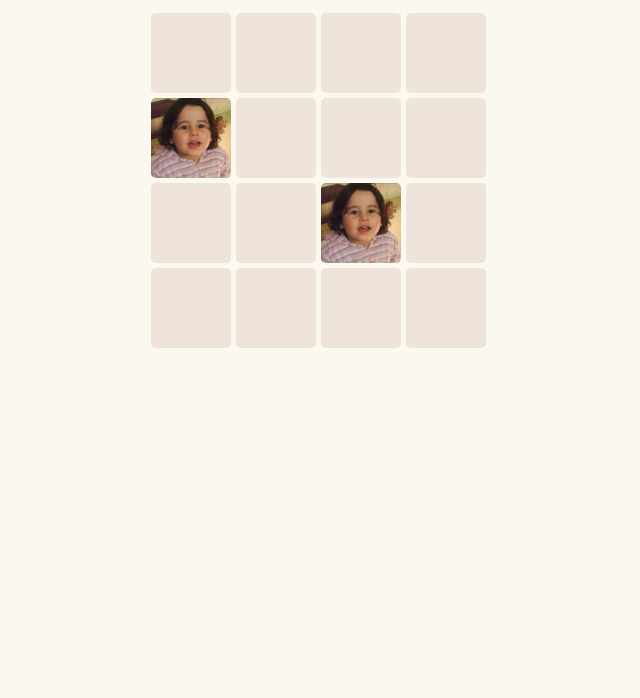
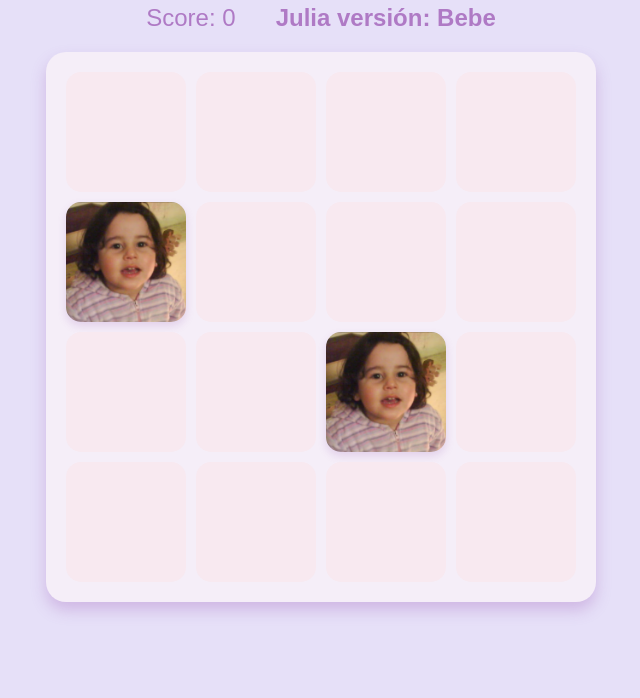
Before and after one commit to kauegkluska/2048, a plain HTML site: page index.html in a window 1280 px wide. Shown: the part 102-800 px from the top of the page, without its empty margins (319-959 px from the left). Drawn offline with Linux system fonts and the light colour scheme.

Commit message:
making it prettier and adding animations to the tiles

```diff
--- a/index.html
+++ b/index.html
@@ -8,7 +8,11 @@
 </head>
 <body>
   <h1>2048 Julia's Version</h1>
+  <div class="score-panel">
   <div class="score">Score: <span id="score">0</span></div>
+  <div class="version">Julia versión: <span id="version">Bebê</span></div>
+</div>
+
   <div class="grid" id="grid"></div>
 
 </body>
--- a/script.js
+++ b/script.js
@@ -12,6 +12,24 @@ function createGrid() {
         grid.push(cell);
     }
 }
+function updateVersion() {
+    const max = Math.max(...grid.map(cell => Number(cell.dataset.value)));
+    const versionEl = document.getElementById("version");
+
+    let label = "Bebe";
+    if (max >= 2048) label = "Deusa Suprema";
+    else if (max >= 1024) label = "Reina";
+    else if (max >= 512) label = "Influencer";
+    else if (max >= 256) label = "Diva";
+    else if (max >= 128) label = "Estudiante";
+    else if (max >= 64) label = "Fashionista";
+    else if (max >= 32) label = "Pesada";
+    else if (max >= 16) label = "Adolescente";
+    else if (max >= 8) label = "Chiquita 🥹";
+    else if (max >= 4) label = "Bebe";
+
+    versionEl.textContent = label;
+}
 
 function getCell(x, y) {
     return grid[y * gridSize + x];
@@ -23,27 +41,35 @@ function generateTile() {
     const random = empty[Math.floor(Math.random() * empty.length)];
     random.dataset.value = 2;
     updateCellStyle(random);
+
+    random.classList.add('appear');
+    random.addEventListener('animationend', () => {
+        random.classList.remove('appear');
+    }, { once: true });
 }
 
 function updateCellStyle(cell) {
     const val = Number(cell.dataset.value);
     if (val === 0) {
         cell.style.backgroundImage = '';
+        cell.style.opacity = '1';
     } else {
-        const imgIndex = Math.log2(val); // 2 -> 1.png, 4 -> 2.png, etc.
+        const imgIndex = Math.log2(val);
         if (imgIndex >= 1 && imgIndex <= 11) {
             cell.style.backgroundImage = `url('./img/${imgIndex}.png')`;
-
         } else {
             cell.style.backgroundImage = '';
         }
+        cell.style.opacity = '1';
     }
 }
 
 function updateGrid() {
     grid.forEach(updateCellStyle);
     document.getElementById("score").textContent = score;
+    updateVersion();
 }
+
 
 function slide(row) {
     row = row.filter(val => val !== 0);
@@ -61,20 +87,29 @@ function slide(row) {
     return row;
 }
 
+function animateBounce(cell) {
+    cell.classList.add('bounce');
+    setTimeout(() => {
+        cell.classList.remove('bounce');
+    }, 400);
+}
+
 function move(direction) {
     let moved = false;
 
     for (let y = 0; y < gridSize; y++) {
         let row = [];
+        let oldValues = [];
+
         for (let x = 0; x < gridSize; x++) {
             const cell = direction === "left" ? getCell(x, y) :
                          direction === "right" ? getCell(gridSize - 1 - x, y) :
                          direction === "up" ? getCell(y, x) :
                          getCell(y, gridSize - 1 - x);
             row.push(Number(cell.dataset.value));
+            oldValues.push(Number(cell.dataset.value));
         }
 
-        const original = [...row];
         row = slide(row);
 
         for (let x = 0; x < gridSize; x++) {
@@ -83,10 +118,17 @@ function move(direction) {
                          direction === "right" ? getCell(gridSize - 1 - x, y) :
                          direction === "up" ? getCell(y, x) :
                          getCell(y, gridSize - 1 - x);
+
             if (Number(cell.dataset.value) !== val) {
                 moved = true;
             }
+
+            if (val > 0 && val > oldValues[x]) {
+                animateBounce(cell);
+            }
+
             cell.dataset.value = val;
+            updateCellStyle(cell);
         }
     }
 
--- a/styles.css
+++ b/styles.css
@@ -1,36 +1,110 @@
 body {
-      font-family: Arial, sans-serif;
+  font-family: 'Poppins', Arial, sans-serif;
   text-align: center;
-      background: #faf8ef;
+  background: #E6E0F8; /* lilás claro suave */
   margin: 0;
+  color: #5B2C6F; /* roxo escuro suave para texto */
 }
 
 h1 {
-      margin: 20px;
+  margin: 30px 0 20px;
+  font-size: 3rem;
+  font-weight: 700;
+  letter-spacing: 2px;
+  color: #9B59B6; /* roxo vibrante */
+  text-shadow: 1px 1px 3px #D7BDE2;
+  font-family: 'Pacifico', cursive;
 }
 
-    .score {
-      font-size: 24px;
-      margin-bottom: 10px;
+
+.score-panel {
+  display: flex;
+  justify-content: center;
+  align-items: center;
+  gap: 40px;
+  margin-bottom: 20px;
+  font-size: 1.5rem;
+  color: #AF7AC5;
+  font-family: 'Poppins', sans-serif;
 }
+.version {
+  font-weight: 600;
+}
+
 
 .grid {
   display: grid;
-      grid-template-columns: repeat(4, 80px);
-      grid-gap: 5px;
+  grid-template-columns: repeat(4, 120px);
+  grid-gap: 10px;
   margin: auto;
-      width: 340px;
+  width: 510px; /* 4*120 + 3*10 */
+  padding: 20px;
+  background: #F5EEF8;
+  border-radius: 20px;
+  box-shadow: 0 8px 15px rgba(155, 89, 182, 0.3);
 }
 
 .cell {
-      width: 80px;
-      height: 80px;
-      background: #eee4da;
+  width: 120px;
+  height: 120px;
+  background: #F8E9F0; /* lilás bem claro */
   background-size: cover;
   background-position: center;
-      border-radius: 5px;
+  border-radius: 15px;
+  transition: background-image 0.3s ease, opacity 0.3s ease;
+  opacity: 1;
+  box-shadow: 0 4px 8px rgba(155, 89, 182, 0.2);
+  font-weight: 700;
+  font-size: 2.5rem;
+  color: #6C3483;
+  display: flex;
+  align-items: center;
+  justify-content: center;
+  user-select: none;
+  font-family: 'Poppins', sans-serif;
 }
 
 .cell[data-value="0"] {
-      background: #eee4da;
+  background: #F8E9F0;
+  background-image: none !important;
+  opacity: 0.5;
+  box-shadow: none;
+  cursor: default;
 }
+
+@keyframes appearScale {
+  0% {
+    opacity: 0;
+    transform: scale(0.5);
+  }
+  100% {
+    opacity: 1;
+    transform: scale(1);
+  }
+}
+
+.cell.appear {
+  animation: appearScale 0.3s ease forwards;
+}
+
+@keyframes bounce {
+  0% {
+    transform: scale(1);
+  }
+  30% {
+    transform: scale(1.02);
+  }
+  50% {
+    transform: scale(0.98);
+  }
+  70% {
+    transform: scale(1.02);
+  }
+  100% {
+    transform: scale(1);
+  }
+}
+
+.cell.bounce {
+  animation: bounce 0.4s;
+}
```
Lines whose indentation alone changed are shown as unchanged.
